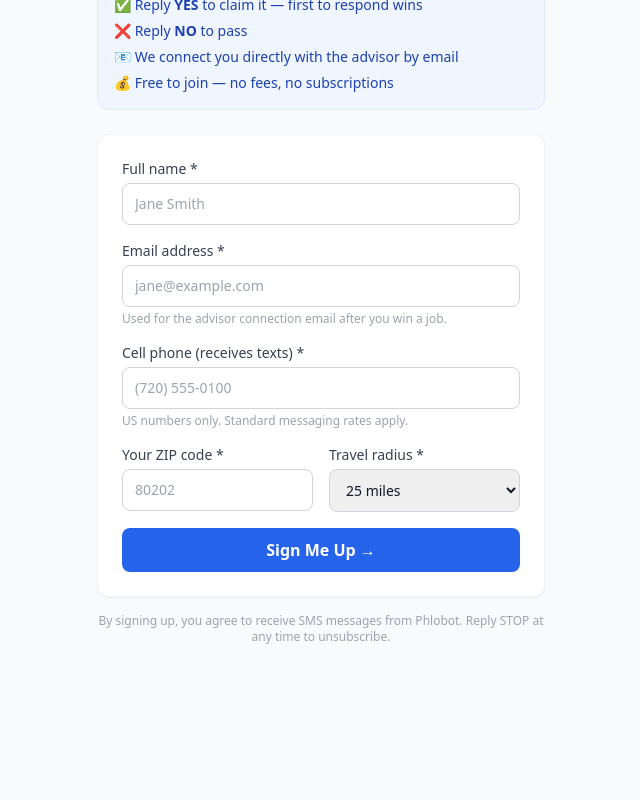
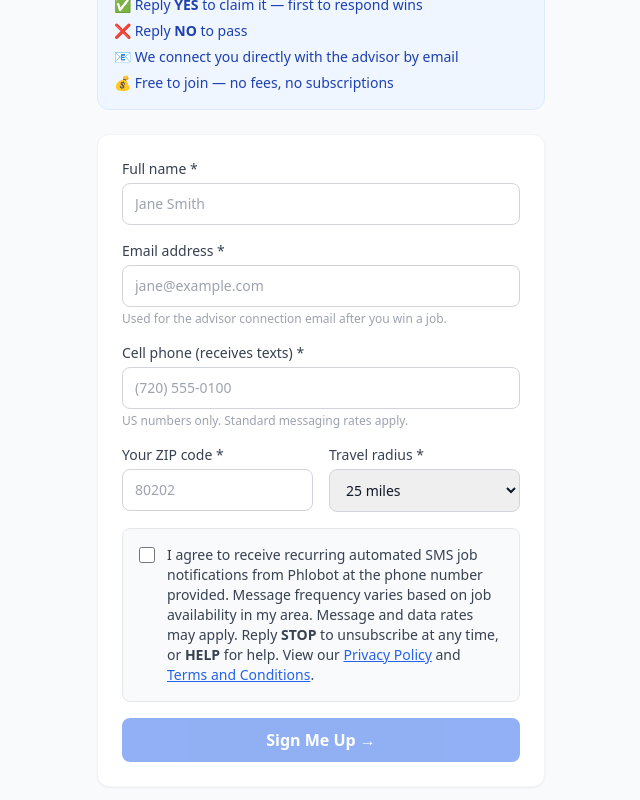
Before and after one commit to ross-alisiani/phlobot, a Next.js app: page /examiner-signup in a window 1280 px wide. Shown: the part 296-1096 px from the top of the page, without its empty margins (319-959 px from the left). Before the commit the page ends 989 px from the top, so only its background shows below. Built offline with nearby package versions, Linux system fonts and the light colour scheme.

Commit message:
Add explicit SMS opt-in checkbox for A2P compliance

```diff
--- a/app/examiner-signup/page.tsx
+++ b/app/examiner-signup/page.tsx
@@ -15,6 +15,7 @@ export default function ExaminerSignupPage() {
   const [form, setForm] = useState({
     name: "", email: "", phone: "", zip: "", radius: "25",
   });
+  const [smsConsent, setSmsConsent] = useState(false);
   const [submitted, setSubmitted] = useState(false);
   const [error, setError] = useState("");
   const [loading, setLoading] = useState(false);
@@ -35,6 +36,11 @@ export default function ExaminerSignupPage() {
     const digits = form.phone.replace(/\D/g, "");
     if (digits.length !== 10) {
       setError("Please enter a complete 10-digit US phone number.");
+      return;
+    }
+
+    if (!smsConsent) {
+      setError("You must agree to receive SMS notifications to sign up.");
       return;
     }
 
@@ -157,22 +163,36 @@ export default function ExaminerSignupPage() {
               </div>
             </div>
 
+            {/* SMS Opt-in Consent — required for A2P compliance */}
+            <div className="border border-gray-200 rounded-lg p-4 bg-gray-50">
+              <label className="flex items-start gap-3 cursor-pointer">
+                <input
+                  type="checkbox"
+                  className="mt-0.5 h-4 w-4 rounded border-gray-300 text-brand-600 focus:ring-brand-500 flex-shrink-0"
+                  checked={smsConsent}
+                  onChange={e => setSmsConsent(e.target.checked)}
+                  required
+                />
+                <span className="text-sm text-gray-700">
+                  I agree to receive recurring automated SMS job notifications from Phlobot at the phone number provided. Message frequency varies based on job availability in my area. Message and data rates may apply. Reply <strong>STOP</strong> to unsubscribe at any time, or <strong>HELP</strong> for help. View our{" "}
+                  <Link href="/privacy" className="text-brand-600 underline">Privacy Policy</Link>{" "}
+                  and{" "}
+                  <Link href="/terms" className="text-brand-600 underline">Terms and Conditions</Link>.
+                </span>
+              </label>
+            </div>
+
             {error && (
               <div className="bg-red-50 text-red-700 text-sm px-4 py-3 rounded-lg">
                 {error}
               </div>
             )}
 
-            <button type="submit" className="btn-primary w-full" disabled={loading}>
+            <button type="submit" className="btn-primary w-full" disabled={loading || !smsConsent}>
               {loading ? "Signing up…" : "Sign Me Up →"}
             </button>
           </form>
         </div>
-
-        <p className="text-center text-xs text-gray-400 mt-4">
-          By signing up, you agree to receive SMS messages from Phlobot.
-          Reply STOP at any time to unsubscribe.
-        </p>
       </div>
     </div>
   );
```
